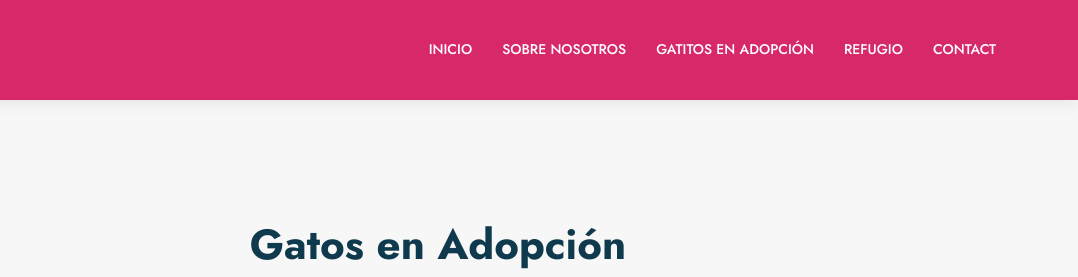
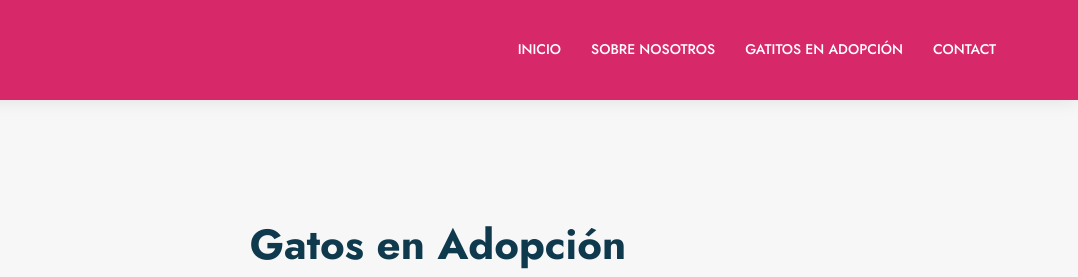
Before and after one commit to SussyCatsRefugio/site, a plain HTML site: page gatos-adopcion.html in a window 1280 px wide. Shown: the top 277 px of the page, 202-1280 px from the left. Drawn offline with Linux system fonts and the light colour scheme.

Commit message:
Update gatos-adopcion.html

```diff
--- a/gatos-adopcion.html
+++ b/gatos-adopcion.html
@@ -51,7 +51,6 @@
             <li><a href="index.html#hero">Inicio</a></li>
             <li><a href="index.html#about">Sobre Nosotros</a></li>
             <li><a href="index.html#portfolio" class="active">Gatitos en Adopción</a></li>
-            <li><a href="index.html#gallery">Refugio</a></li>
             <li><a href="index.html#contact">Contact</a></li>
           </ul>
           <i class="mobile-nav-toggle d-xl-none bi bi-list"></i>
```
